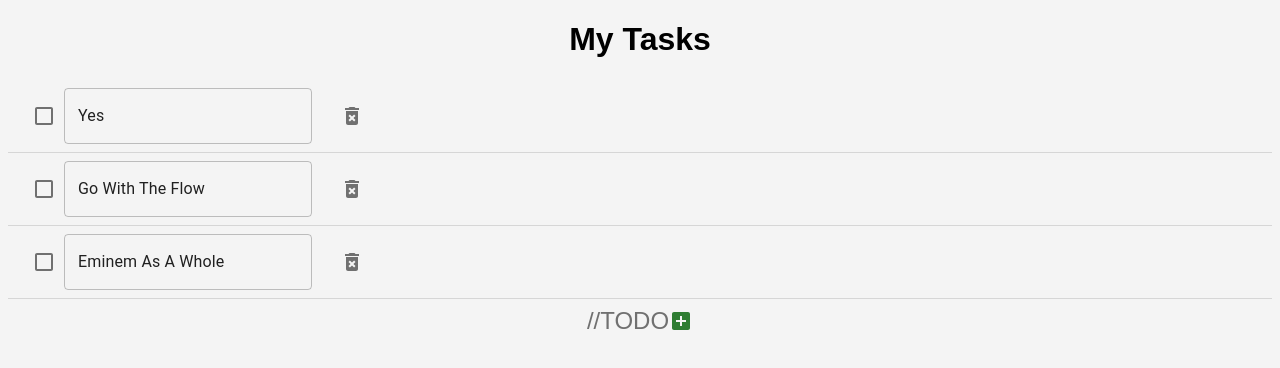
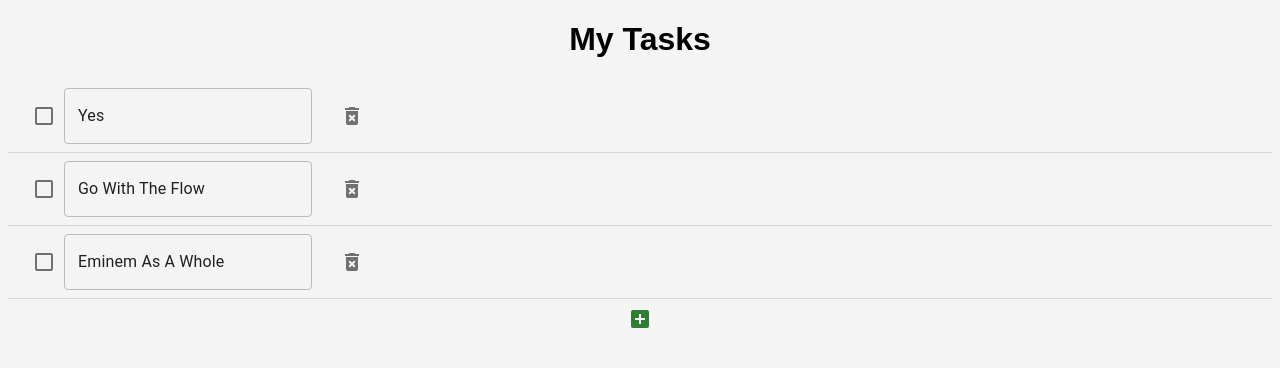
Before and after one commit to AgentGP/task, a React (Create React App) app: page / in a window 1280 px wide. Shown: the top 368 px of the page. Built offline with nearby package versions, Linux system fonts and the light colour scheme.

Commit message:
Implemented Adding, But Still More Work

```diff
--- a/src/App.js
+++ b/src/App.js
@@ -2,7 +2,8 @@ import React, { useState } from "react";
 import { IconButton, ListItem, TextField } from "@mui/material";
 import { CheckBoxOutlined, CheckBoxOutlineBlankOutlined, DeleteForever, AddBox } from '@mui/icons-material';
 
-
+import darkTheme from "./theme.js";
+import Task from './Task'
 
 export default function App() {
 
@@ -21,7 +22,7 @@ export default function App() {
       prevTasks.map(task =>
         task.id === id ? { ...task, ...updates } : task
       )
-    );
+    )
   }
 
   // showing a dialog before deleting
@@ -47,22 +48,30 @@ export default function App() {
           //onBlur={() => saveToCloud(id, {text: text})}
         />
         <IconButton style={{ marginLeft: "20px" }} onClick={() => deleteTask(id)}>
-          <DeleteForever />
+          <DeleteForever/>
         </IconButton>
       </ListItem>
     )
   }
 
   const addButton = () => {
-    return(
-    <IconButton onClick={() =>
-      updateTask(prevTasks => [...prevTasks, new Task()])}> //TODO
-      <AddBox color="success"/>
-    </IconButton>
-  )}
+    return (
+      <IconButton
+        onClick={() =>
+          setTasks(prevTasks => {
+            const newId = prevTasks.length > 0 ? prevTasks[prevTasks.length - 1].id + 1 : 1
+            return [...prevTasks, { id: newId, text: "", completed: false }]
+          })
+        }
+      >
+        <AddBox color="success" />
+      </IconButton>
+    )
+  }
 
   return (
-    <div>
+    // <ThemeProvider theme={dark}></ThemeProvider> TODO
+    <div style={{ display: 'block', alignItems: 'center', height: '100vh' }}>
       <h1>My Tasks</h1>
       {tasks.map(task => taskItem(task))}
       {addButton()}
--- a/src/Task.js
+++ b/src/Task.js
@@ -1,8 +1,8 @@
 class Task {
     constructor(id, text, steps, completed) {
         this.id = id;
-        this.text = text;
+        this.text = '';
         this.steps = steps;
-        this.completed = completed;
+        this.completed = false;
     }
 }
--- /dev/null
+++ b/src/theme.js
@@ -0,0 +1,18 @@
+// theme.js
+import { createTheme } from "@mui/material/styles"
+
+const darkTheme = createTheme({
+  palette: {
+    mode: "dark",
+    primary: { main: "#1976d2" },
+    secondary: { main: "#dc004e" },
+    background: { default: "#121212", paper: "#1e1e1e" },
+    text: { primary: "#ffffff", secondary: "#b0b0b0" },
+    error: { main: "#d32f2f" },
+    warning: { main: "#ffa726" },
+    info: { main: "#29b6f6" },
+    success: { main: "#66bb6a" },
+  },
+})
+
+export default darkTheme
```
